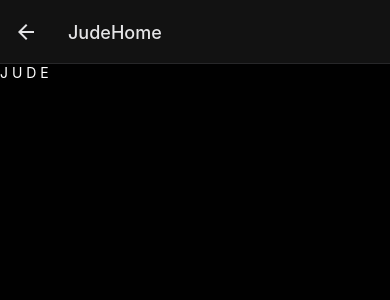
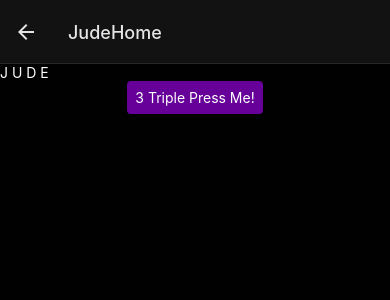
Before and after one commit to judemorrissey/rn-fun, a React Native app: screen /JudeHome in a window 390 px wide. Shown: the top 300 px of the page. Built offline with nearby package versions, Linux system fonts and the light colour scheme.

Commit message:
implement rudimentary Triple Tap Button

```diff
--- a/src/components/Button/Button.tsx
+++ b/src/components/Button/Button.tsx
@@ -1,5 +1,8 @@
 import * as React from 'react';
-import {Pressable, StyleProp, StyleSheet, Text, ViewStyle} from 'react-native';
+
+import type {StyleProp, ViewStyle} from 'react-native';
+import {Pressable, StyleSheet, Text} from 'react-native';
+
 import styles from './styles';
 
 type Props = {
--- /dev/null
+++ b/src/components/TriplePressButton/TriplePressButton.tsx
@@ -0,0 +1,42 @@
+import * as React from 'react';
+import {useCallback, useEffect, useState} from 'react';
+import {Pressable, Text} from 'react-native';
+
+import styles from './styles';
+
+type Props = {
+  onPress?: () => void;
+  title?: string;
+};
+
+const MIN_NUM_PRESSES = 3;
+
+function TriplePressButton(props: Props) {
+  const {onPress, title = ''} = props;
+
+  const [countdown, setCountdown] = useState<number>(3);
+
+  useEffect(() => {
+    if (countdown < MIN_NUM_PRESSES) {
+      setTimeout(() => {
+        setCountdown(MIN_NUM_PRESSES);
+      }, 3000);
+    }
+  }, [countdown]);
+
+  const internalOnPress = useCallback(() => {
+    if (countdown !== 1) {
+      setCountdown(countdown - 1);
+      return;
+    }
+    onPress?.();
+  }, [countdown, onPress]);
+
+  return (
+    <Pressable onPress={internalOnPress} style={styles.container}>
+      <Text style={styles.text}>{`${countdown} ${title}`}</Text>
+    </Pressable>
+  );
+}
+
+export default TriplePressButton;
--- /dev/null
+++ b/src/components/TriplePressButton/index.ts
@@ -0,0 +1,3 @@
+import TriplePressButton from './TriplePressButton';
+
+export default TriplePressButton;
--- /dev/null
+++ b/src/components/TriplePressButton/styles.ts
@@ -0,0 +1,22 @@
+import type {TextStyle, ViewStyle} from 'react-native';
+
+import {StyleSheet} from 'react-native';
+
+import theme from 'lib/theme';
+
+type Styles = {
+  container: ViewStyle;
+  text: TextStyle;
+};
+
+export default StyleSheet.create<Styles>({
+  container: {
+    alignSelf: 'center',
+    backgroundColor: theme.colors.backgrounds.button,
+    borderRadius: 4,
+    padding: 8,
+  },
+  text: {
+    color: theme.colors.text.importance.veryHigh,
+  },
+});
--- a/src/screens/JudeHome/JudeHome.tsx
+++ b/src/screens/JudeHome/JudeHome.tsx
@@ -1,14 +1,22 @@
 import * as React from 'react';
-import {Text, View} from 'react-native';
+import {useCallback} from 'react';
+import {Alert, Text, View} from 'react-native';
+
+import TriplePressButton from 'components/TriplePressButton';
 
 import styles from './styles';
 
 type Props = {};
 
 function JudeHome(props: Props) {
+  const onPressTriple = useCallback(() => {
+    Alert.alert('Triple Press!', 'Veronica I hope you see this :)');
+  }, []);
+
   return (
     <View style={styles.container}>
       <Text style={styles.text}>{`J U D E`}</Text>
+      <TriplePressButton onPress={onPressTriple} title="Triple Press Me!" />
     </View>
   );
 }
```
